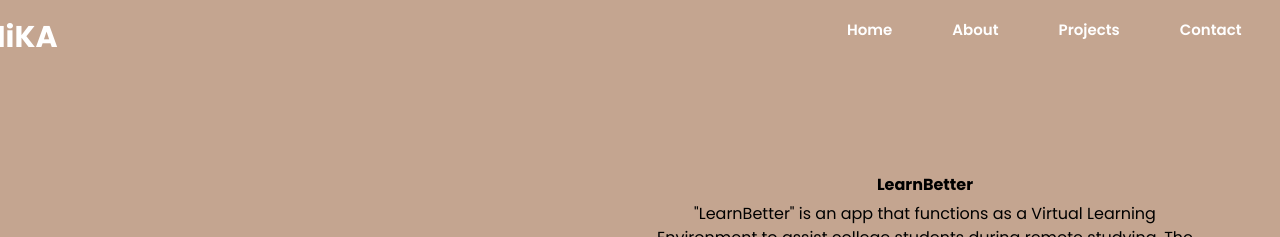
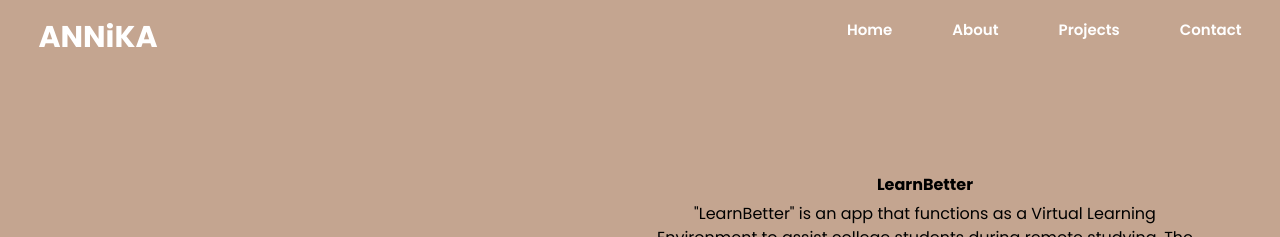
Before and after one commit to annikajun/Portfolio_2023, a plain HTML site: page projects.html in a window 1280 px wide. Shown: the top 237 px of the page. Drawn offline with nearby package versions, Linux system fonts and the light colour scheme.

Commit message:
fixed logo on projects page

```diff
--- a/css/projects.css
+++ b/css/projects.css
@@ -13,7 +13,7 @@ background-color: rgb(196, 165, 144);
 }
 
 header{
-background-color:rgb(196, 165, 144)  ;
+  background-color:rgb(196, 165, 144)  ;
   margin-right: 100px;
 }
 
@@ -21,6 +21,9 @@ background-color:rgb(196, 165, 144)  ;
   margin-right: -100px;
 }
 
+.logo {
+  margin-left: 100px;
+}
 .footer{
   background-color: rgb(154, 127, 110)!important;
   z-index: 3 !important;
```
